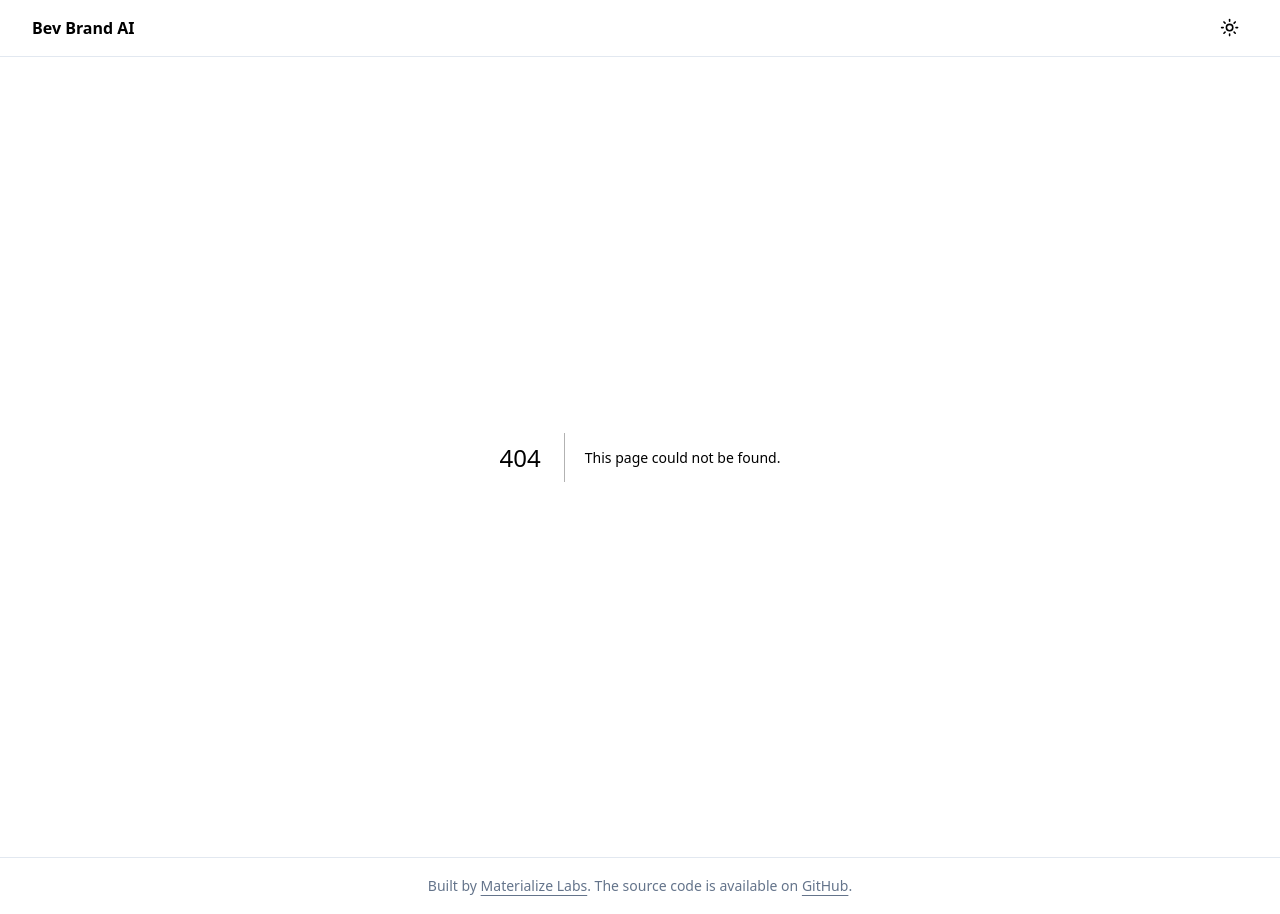
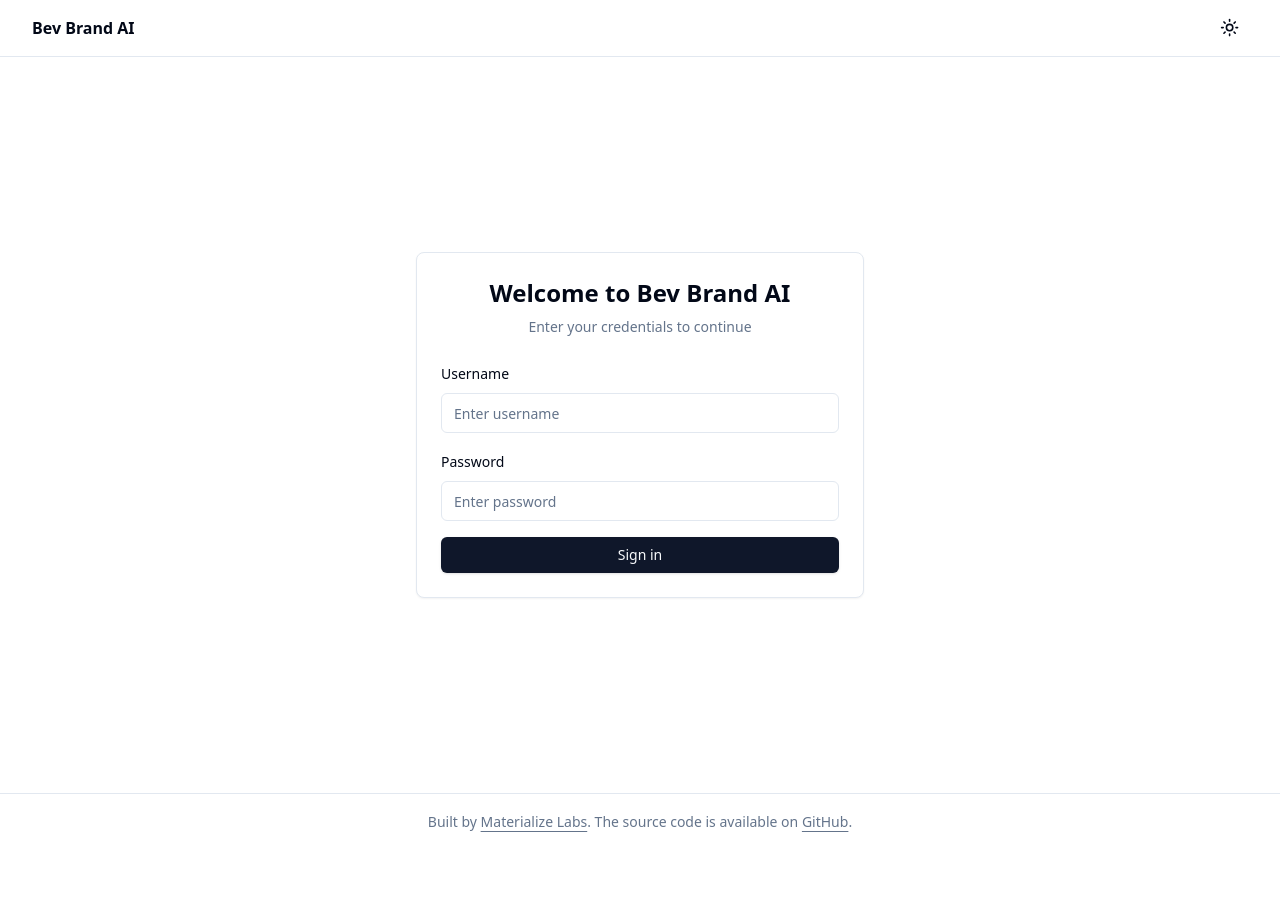
Before and after one commit to materialize-labs/bev_ai_poc, a Next.js app: page /login in a window 1280 px wide. Before the commit this address had no page. After the commit the page ends 850 px from the top, so only its background shows below. Built offline with nearby package versions, Linux system fonts and the light colour scheme.

Commit message:
feat: add authentication system and UI components

```diff
--- a/package.json
+++ b/package.json
@@ -10,12 +10,12 @@
   },
   "dependencies": {
     "@radix-ui/react-icons": "^1.3.0",
-    "@radix-ui/react-label": "^2.0.2",
+    "@radix-ui/react-label": "^2.1.0",
     "@radix-ui/react-radio-group": "^1.1.3",
     "@radix-ui/react-slot": "^1.0.2",
     "@radix-ui/react-tabs": "^1.0.4",
     "class-variance-authority": "^0.7.0",
-    "clsx": "^2.1.0",
+    "clsx": "^2.1.1",
     "eventsource-parser": "^1.1.1",
     "lucide-react": "^0.358.0",
     "nanoid": "^5.0.6",
@@ -26,7 +26,7 @@
     "react-dom": "^18.2.0",
     "react-markdown": "^9.0.1",
     "react-textarea-autosize": "^8.5.3",
-    "tailwind-merge": "^2.2.1",
+    "tailwind-merge": "^2.5.5",
     "tailwindcss-animate": "^1.0.7"
   },
   "devDependencies": {
--- /dev/null
+++ b/src/app/api/auth/route.ts
@@ -0,0 +1,35 @@
+import { NextResponse } from 'next/server';
+import { validateCredentials, setAuthCookie } from '@/lib/auth';
+
+export async function POST(request: Request) {
+  try {
+    const { username, password } = await request.json();
+
+    if (!username || !password) {
+      return NextResponse.json(
+        { error: 'Username and password are required' },
+        { status: 400 }
+      );
+    }
+
+    const isValid = validateCredentials(username, password);
+
+    if (!isValid) {
+      return NextResponse.json(
+        { error: 'Invalid credentials' },
+        { status: 401 }
+      );
+    }
+
+    // Set auth cookie
+    setAuthCookie();
+
+    return NextResponse.json({ success: true });
+  } catch (error) {
+    console.error('Auth error:', error);
+    return NextResponse.json(
+      { error: 'Authentication failed' },
+      { status: 500 }
+    );
+  }
+}
--- /dev/null
+++ b/src/app/login/page.tsx
@@ -0,0 +1,104 @@
+"use client"
+
+import { useState } from "react"
+import { useRouter, useSearchParams } from "next/navigation"
+import { Button } from "@/components/ui/button"
+import { Input } from "@/components/ui/input"
+import { Label } from "@/components/ui/label"
+import { Card } from "@/components/ui/card"
+import { Loader2 } from "lucide-react"
+
+export default function LoginPage() {
+  const router = useRouter()
+  const searchParams = useSearchParams()
+  const [isLoading, setIsLoading] = useState(false)
+  const [error, setError] = useState<string | null>(null)
+
+  const callbackUrl = searchParams.get("callbackUrl") || "/create"
+
+  async function onSubmit(event: React.FormEvent<HTMLFormElement>) {
+    event.preventDefault()
+    setIsLoading(true)
+    setError(null)
+
+    const formData = new FormData(event.currentTarget)
+    const username = formData.get("username")
+    const password = formData.get("password")
+
+    try {
+      const response = await fetch("/api/auth", {
+        method: "POST",
+        headers: { "Content-Type": "application/json" },
+        body: JSON.stringify({ username, password }),
+      })
+
+      if (!response.ok) {
+        const data = await response.json()
+        throw new Error(data.error || "Authentication failed")
+      }
+
+      router.push(callbackUrl)
+      router.refresh()
+    } catch (error) {
+      setError(error instanceof Error ? error.message : "Something went wrong")
+    } finally {
+      setIsLoading(false)
+    }
+  }
+
+  return (
+    <div className="flex min-h-[calc(100vh-4rem)] items-center justify-center p-4">
+      <Card className="w-full max-w-md space-y-6 p-6">
+        <div className="space-y-2 text-center">
+          <h1 className="text-2xl font-bold">Welcome to Bev Brand AI</h1>
+          <p className="text-sm text-muted-foreground">
+            Enter your credentials to continue
+          </p>
+        </div>
+        <form onSubmit={onSubmit} className="space-y-4">
+          <div className="space-y-2">
+            <Label htmlFor="username">Username</Label>
+            <Input
+              id="username"
+              name="username"
+              type="text"
+              placeholder="Enter username"
+              required
+              disabled={isLoading}
+            />
+          </div>
+          <div className="space-y-2">
+            <Label htmlFor="password">Password</Label>
+            <Input
+              id="password"
+              name="password"
+              type="password"
+              placeholder="Enter password"
+              required
+              disabled={isLoading}
+            />
+          </div>
+          {error && (
+            <div className="text-sm text-red-500">
+              {error}
+            </div>
+          )}
+          <Button
+            type="submit"
+            className="w-full"
+            disabled={isLoading}
+          >
+            {isLoading ? (
+              <>
+                <Loader2 className="mr-2 h-4 w-4 animate-spin" />
+                Signing in...
+              </>
+            ) : (
+              "Sign in"
+            )}
+          </Button>
+        </form>
+      </Card>
+    </div>
+  )
+}
--- /dev/null
+++ b/src/components/ui/input.tsx
@@ -0,0 +1,24 @@
+import * as React from "react"
+import { cn } from "@/lib/utils"
+
+export interface InputProps
+  extends React.InputHTMLAttributes<HTMLInputElement> {}
+
+const Input = React.forwardRef<HTMLInputElement, InputProps>(
+  ({ className, type, ...props }, ref) => {
+    return (
+      <input
+        type={type}
+        className={cn(
+          "flex h-10 w-full rounded-md border border-input bg-background px-3 py-2 text-sm ring-offset-background file:border-0 file:bg-transparent file:text-sm file:font-medium placeholder:text-muted-foreground focus-visible:outline-none focus-visible:ring-2 focus-visible:ring-ring focus-visible:ring-offset-2 disabled:cursor-not-allowed disabled:opacity-50",
+          className
+        )}
+        ref={ref}
+        {...props}
+      />
+    )
+  }
+)
+Input.displayName = "Input"
+
+export { Input }
--- a/src/components/ui/label.tsx
+++ b/src/components/ui/label.tsx
@@ -2,22 +2,18 @@
 
 import * as React from "react"
 import * as LabelPrimitive from "@radix-ui/react-label"
-import { cva, type VariantProps } from "class-variance-authority"
-
 import { cn } from "@/lib/utils"
-
-const labelVariants = cva(
-  "text-sm font-medium leading-none peer-disabled:cursor-not-allowed peer-disabled:opacity-70"
-)
 
 const Label = React.forwardRef<
   React.ElementRef<typeof LabelPrimitive.Root>,
-  React.ComponentPropsWithoutRef<typeof LabelPrimitive.Root> &
-    VariantProps<typeof labelVariants>
+  React.ComponentPropsWithoutRef<typeof LabelPrimitive.Root>
 >(({ className, ...props }, ref) => (
   <LabelPrimitive.Root
     ref={ref}
-    className={cn(labelVariants(), className)}
+    className={cn(
+      "text-sm font-medium leading-none peer-disabled:cursor-not-allowed peer-disabled:opacity-70",
+      className
+    )}
     {...props}
   />
 ))
--- /dev/null
+++ b/src/lib/auth.ts
@@ -0,0 +1,30 @@
+import { cookies } from 'next/headers';
+import { type NextRequest } from 'next/server';
+
+const AUTH_COOKIE = 'auth_token';
+const COOKIE_MAX_AGE = 60 * 60 * 24; // 24 hours
+
+export function validateCredentials(username: string, password: string): boolean {
+  return (
+    username === process.env.AUTH_USERNAME &&
+    password === process.env.AUTH_PASSWORD
+  );
+}
+
+export function setAuthCookie(): void {
+  cookies().set(AUTH_COOKIE, 'authenticated', {
+    httpOnly: true,
+    secure: process.env.NODE_ENV === 'production',
+    sameSite: 'lax',
+    maxAge: COOKIE_MAX_AGE,
+    path: '/',
+  });
+}
+
+export function getAuthStatus(request: NextRequest): boolean {
+  return request.cookies.has(AUTH_COOKIE);
+}
+
+export function clearAuthCookie(): void {
+  cookies().delete(AUTH_COOKIE);
+}
--- /dev/null
+++ b/src/middleware.ts
@@ -0,0 +1,26 @@
+import { NextResponse } from 'next/server'
+import type { NextRequest } from 'next/server'
+import { getAuthStatus } from '@/lib/auth'
+
+export function middleware(request: NextRequest) {
+  // Check if the user is authenticated
+  const isAuthenticated = getAuthStatus(request)
+
+  // If not authenticated and trying to access protected routes
+  if (!isAuthenticated) {
+    const url = request.nextUrl.clone()
+    url.pathname = '/login'
+    url.searchParams.set('callbackUrl', request.nextUrl.pathname)
+    return NextResponse.redirect(url)
+  }
+
+  return NextResponse.next()
+}
+
+// Configure which routes to protect
+export const config = {
+  matcher: [
+    '/create/:path*',
+    '/api/((?!auth).*)' // Protect all API routes except /api/auth
+  ]
+}
```
Also changed, not shown: .ai/checklist.md, .ai/prd.md, .ai/sop.md, 1 other file (tests, documents, lock files or other folders).
